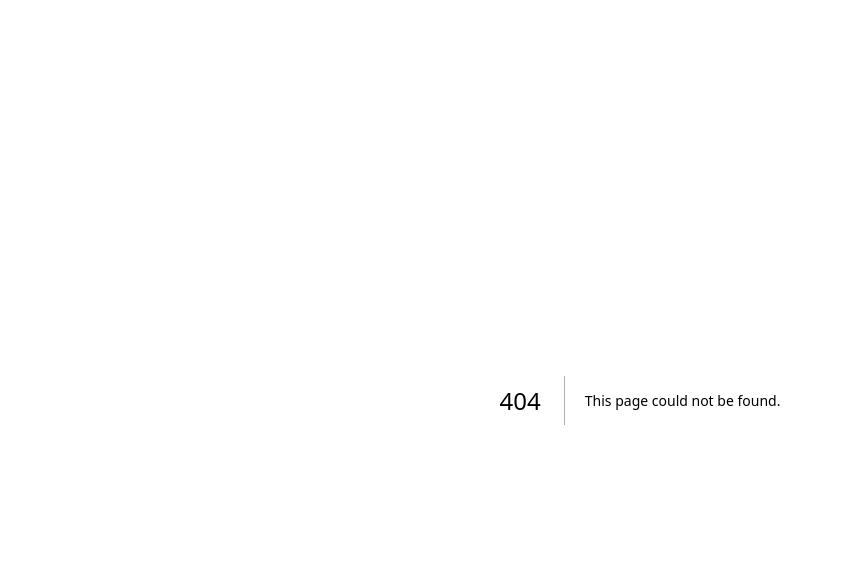
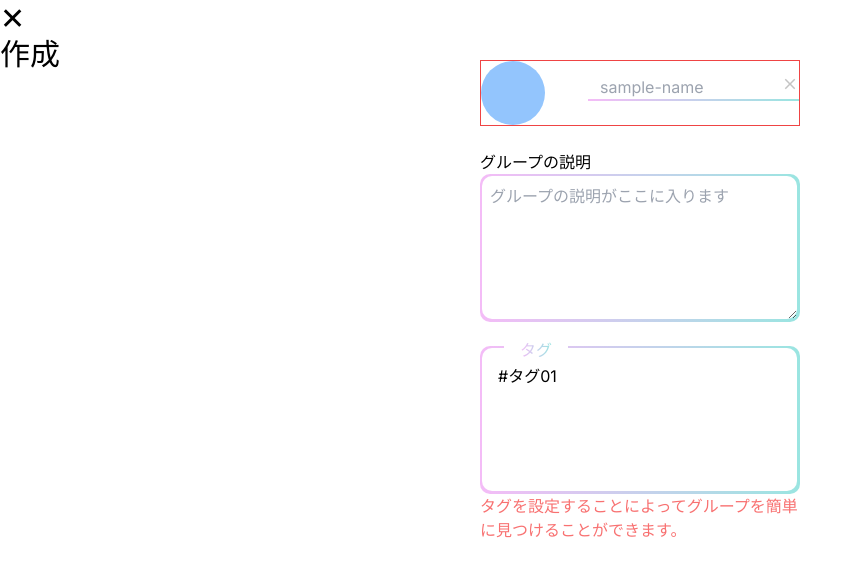
Before and after one commit to kusanohatsumi/service, a Next.js app: page /comm in a window 1280 px wide. Before the commit this address had no page. Shown: the top 576 px of the page, without its empty margins (0-862 px from the left). Built offline with nearby package versions, Linux system fonts and the light colour scheme.

Commit message:
add:グループ新規作成
グループ新規作成の画面：途中

```diff
--- /dev/null
+++ b/app/comm/page.tsx
@@ -0,0 +1,26 @@
+// import Comment from "@/ui/communityItem/comment"; ×使わない(コメント追加のコンテナ)
+import Posting from "@/ui/communityItem/posting";
+// import Evaluation from "@/ui/communityItem/evaluation"　×使わない（いいねのコンテナ）
+import CreateGroup from "@/ui/communityItem/craete_group"; //グループ作成のコンテナ
+
+// import icon_S
+// import icon_M
+// import icon_Message
+
+export default function Comm() {
+  return (
+    <>
+      <div className=" text-3xl">
+        ✕
+      </div>
+
+      <div className=" text-3xl h-6 ">
+        作成
+      </div>
+
+      {/* <Posting></Posting> */}
+      <CreateGroup></CreateGroup>
+
+    </>
+  );
+}
```
